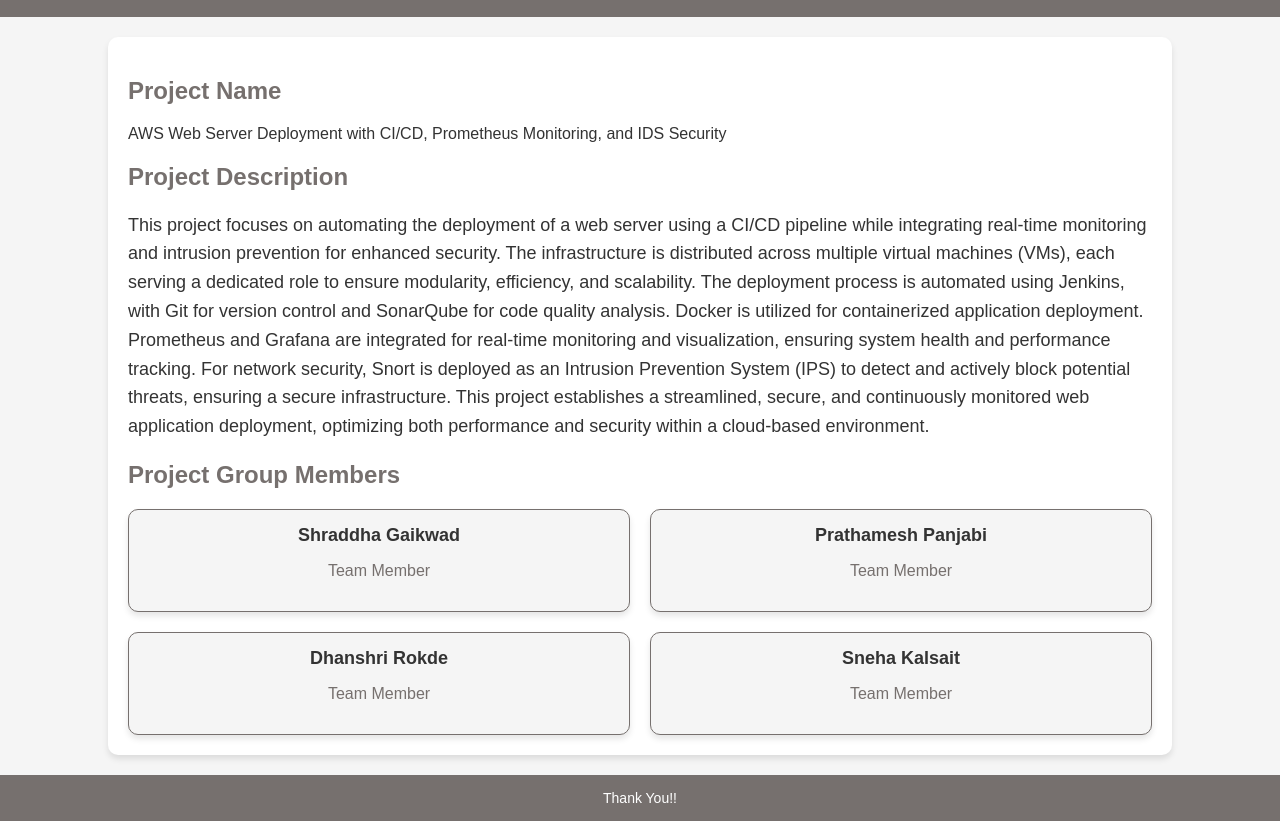
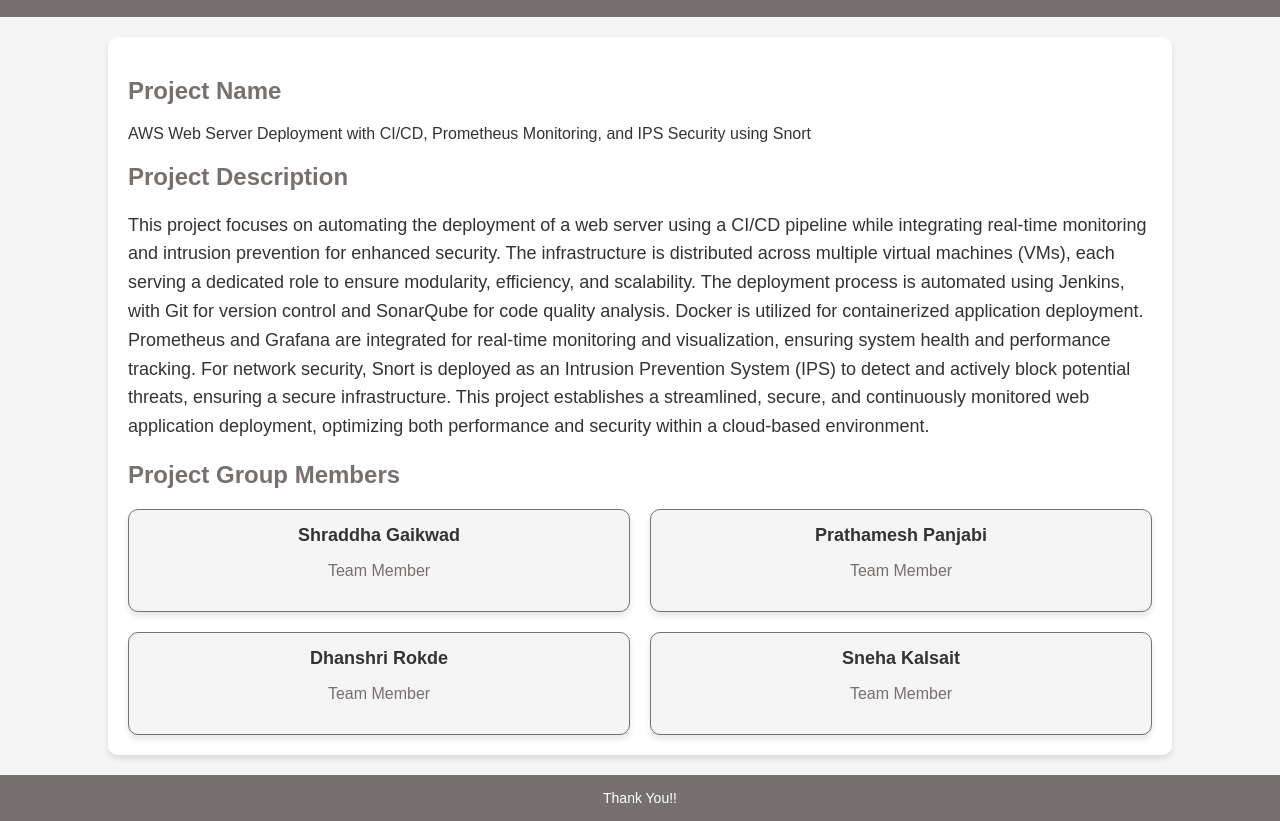
Before and after one commit to SnehaKalsait/Project-Sunbeam, a plain HTML site: page index.html in a window 1280 px wide. Shown: the part 60-881 px from the top of the page. Drawn offline with Linux system fonts and the light colour scheme.

Commit message:
Update index.html

```diff
--- a/index.html
+++ b/index.html
@@ -116,18 +116,12 @@
     <div class="container">
         <section class="section">
             <h2>Project Name</h2>
-            <p>AWS Web Server Deployment with CI/CD, Prometheus Monitoring, and IDS Security</p>
+            <p>AWS Web Server Deployment with CI/CD, Prometheus Monitoring, and IPS Security using Snort</p>
         </section>
 
         <div class="project-description">
             <h2>Project Description</h2>
-            <p>This project focuses on automating the deployment of a web server using a CI/CD pipeline while integrating real-time monitoring and intrusion prevention for enhanced security. The infrastructure is distributed across multiple virtual machines (VMs), each serving a dedicated role to ensure modularity, efficiency, and scalability.
-The deployment process is automated using Jenkins, with Git for version control and SonarQube for code quality analysis. Docker is utilized for containerized application deployment. Prometheus and Grafana are integrated for real-time monitoring and visualization, ensuring system health and performance tracking.
-For network security, Snort is deployed as an Intrusion Prevention System (IPS) to detect and actively block potential threats, ensuring a secure infrastructure.
-This project establishes a streamlined, secure, and continuously monitored web application deployment, optimizing both performance and security within a cloud-based environment.
-</p>
-
-
+            <p>This project focuses on automating the deployment of a web server using a CI/CD pipeline while integrating real-time monitoring and intrusion prevention for enhanced security. The infrastructure is distributed across multiple virtual machines (VMs), each serving a dedicated role to ensure modularity, efficiency, and scalability. The deployment process is automated using Jenkins, with Git for version control and SonarQube for code quality analysis. Docker is utilized for containerized application deployment. Prometheus and Grafana are integrated for real-time monitoring and visualization, ensuring system health and performance tracking. For network security, Snort is deployed as an Intrusion Prevention System (IPS) to detect and actively block potential threats, ensuring a secure infrastructure. This project establishes a streamlined, secure, and continuously monitored web application deployment, optimizing both performance and security within a cloud-based environment.</p>
         </div>
 
         <section class="section">
```
